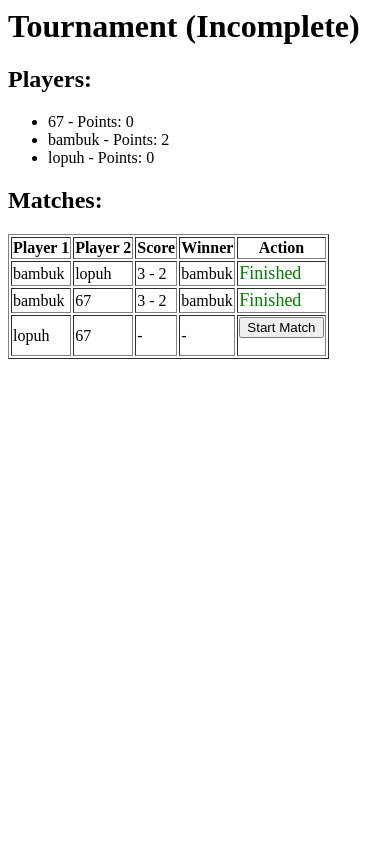
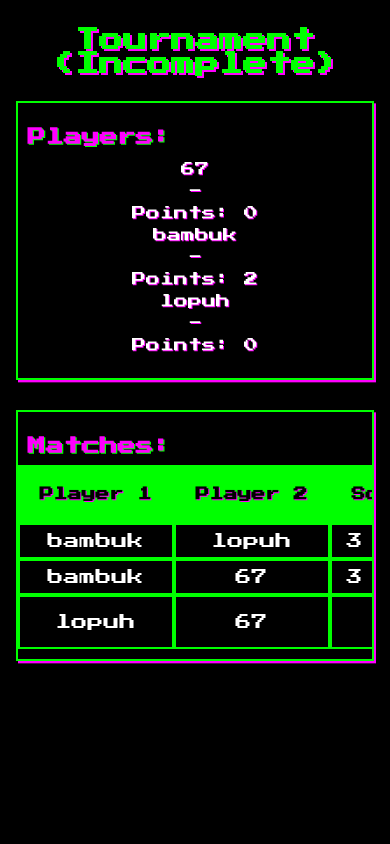
Before and after one commit to NourMurat/tr, a Django app: page /tournaments/2/ in a window 390 px wide. Run offline with Django 4.2, Linux system fonts and the light colour scheme; data comes from the database, SQL or seed files in the repository; both versions use the stored data as it was after the commit.

Commit message:
tournament styles

```diff
--- /dev/null
+++ b/services/game/tournaments/static/tournaments/css/view.css
@@ -0,0 +1,218 @@
+/* RESET of ALL browser's Styles */
+:root {
+    --primary-color: #00ff00;
+    --secondary-color: #ff00ff;
+    --background-color: #000000;
+    --text-color: #ffffff;
+    --danger-color: #ff4444;
+    --success-color: #00ff00;
+    --border-radius: 8px;
+    --transition-speed: 0.3s;
+    --h1-size: 33px;
+    --h2-size: 24px;
+    --text-size: 18px;
+    --table-head-size: 20px;
+    --table-text-size: 16px;
+    --button-text-size: 16px;
+    --section-padding: 20px;
+    --table-cell-padding: 20px;
+}
+
+*,*::before,*::after {
+    -moz-box-sizing: border-box;
+    -webkit-box-sizing: border-box;
+    box-sizing: border-box;
+}
+
+:focus,:active{outline: none;}
+a:focus,a:active{outline: none;}
+nav,footer,header,aside{display: block;}
+html,body{
+    height: 100%;
+    width: 100%;
+    font-size: 100%;
+    line-height: 1;
+    margin: 0;
+    padding: 0;
+    -ms-text-size-adjust: 100%;
+    -moz-text-size-adjust: 100%;
+    -webkit-text-size-adjust: 100%;
+}
+
+body {
+    background-color: var(--background-color);
+    color: var(--text-color);
+    font-family: 'Press Start 2P';
+    padding: min(20px, 3vw);
+    display: flex;
+    flex-direction: column;
+    gap: clamp(15px, 3vw, 30px);
+    min-height: 100vh;
+    max-width: 1400px;
+    margin: 0 auto;
+    width: 95%;
+}
+
+h1 {
+    font-size: clamp(24px, 5vw, var(--h1-size));
+    color: var(--primary-color);
+    text-shadow: clamp(2px, 0.5vw, 3px) clamp(2px, 0.6vw, 4px) 0 var(--secondary-color);
+    text-align: center;
+    margin-bottom: clamp(10px, 2vw, 20px);
+}
+
+h2 {
+    font-size: clamp(18px, 4vw, var(--h2-size));
+    color: var(--secondary-color);
+    text-shadow: clamp(1px, 0.3vw, 2px) clamp(1px, 0.3vw, 2px) 0 var(--primary-color);
+    margin-bottom: clamp(10px, 2vw, 15px);
+}
+
+.section {
+    border: clamp(2px, 0.5vw, 4px) solid var(--primary-color);
+    box-shadow: clamp(2px, 0.5vw, 3px) clamp(2px, 0.6vw, 4px) 0 var(--secondary-color);
+    padding: clamp(10px, 2vw, var(--section-padding));
+    margin-bottom: clamp(15px, 3vw, 30px);
+}
+
+.players-list {
+    list-style: none;
+    padding: 0;
+    display: flex;
+    flex-direction: column;
+    gap: clamp(8px, 1.5vw, 15px);
+}
+
+.player-item {
+    font-size: clamp(14px, 2.5vw, var(--text-size));
+    color: var(--text-color);
+    text-shadow: 1px 1px 0 var(--secondary-color);
+    display: grid;
+    grid-template-columns: minmax(auto, 1fr) auto minmax(auto, 1fr);
+    gap: clamp(8px, 1.5vw, 15px);
+    align-items: center;
+    justify-items: center;
+}
+
+.table-container {
+    overflow-x: auto;
+    margin-top: 20px;
+}
+
+table {
+    width: 100%;
+    border-collapse: separate;
+    border-spacing: 0;
+    color: var(--text-color);
+    text-align: center;
+    font-size: clamp(12px, 2vw, var(--table-text-size));
+}
+
+th, td {
+    padding: clamp(8px, 1.5vw, var(--table-cell-padding));
+    text-align: center;
+    border: 2px solid var(--primary-color);
+    min-width: clamp(100px, 15vw, 150px);
+}
+
+th {
+    background-color: var(--primary-color);
+    color: var(--background-color);
+    font-size: clamp(14px, 2.5vw, var(--table-head-size));
+    text-shadow: 1px 1px 0 var(--secondary-color);
+    padding: 20px;
+    white-space: nowrap;
+}
+
+td {
+    font-size: 16px;
+}
+
+tr:hover td {
+    background-color: rgba(0, 255, 0, 0.1);
+}
+
+button {
+    padding: clamp(8px, 1.5vw, 15px) clamp(12px, 2vw, 20px);
+    font-size: clamp(12px, 2vw, var(--button-text-size));
+    font-family: 'Press Start 2P';
+    border: 3px solid var(--primary-color);
+    color: var(--primary-color);
+    text-shadow: 1px 2px 0 var(--secondary-color);
+    background-color: var(--background-color);
+    box-shadow: inset 0 0 10px 0 var(--secondary-color);
+    cursor: pointer;
+    transition: all var(--transition-speed);
+}
+
+button:hover {
+    transform: scale(1.05);
+    box-shadow: inset 0 0 20px 0 var(--secondary-color);
+}
+
+.status-finished {
+    color: var(--success-color);
+    font-size: clamp(12px, 2vw, var(--text-size));
+    text-shadow: 1px 1px 0 var(--secondary-color);
+}
+
+.winner-section {
+    text-align: center;
+    padding: clamp(15px, 3vw, 30px);
+    border: 4px solid var(--success-color);
+    box-shadow: 0 0 20px var(--success-color);
+    animation: glow 1.5s ease-in-out infinite alternate;
+}
+
+@keyframes glow {
+    from {
+        box-shadow: 0 0 20px var(--success-color);
+    }
+    to {
+        box-shadow: 0 0 30px var(--success-color), 0 0 40px var(--secondary-color);
+    }
+}
+
+form {
+    margin: 0;
+}
+
+/* Медиа-запросы для очень маленьких экранов */
+@media (max-width: 480px) {
+    .player-item {
+        grid-template-columns: 1fr;
+        text-align: center;
+    }
+
+    table {
+        display: block;
+        overflow-x: auto;
+    }
+
+    th, td {
+        white-space: nowrap;
+        min-width: 80px;
+    }
+
+    .section {
+        padding: 10px;
+    }
+}
+
+/* Медиа-запросы для средних экранов */
+@media (max-width: 768px) {
+    body {
+        width: 98%;
+    }
+
+    .table-container {
+        margin: 0 -10px;
+    }
+}
+
+/* Медиа-запросы для больших экранов */
+@media (min-width: 1400px) {
+    body {
+        width: 1400px;
+    }
+}
--- a/services/game/tournaments/templates/tournaments/view_tournament.html
+++ b/services/game/tournaments/templates/tournaments/view_tournament.html
@@ -1,14 +1,34 @@
+{% load static %}
+
+<!DOCTYPE html>
+<html lang="en">
+<head>
+    <meta charset="UTF-8">
+    <meta name="viewport" content="width=device-width, initial-scale=1.0">
+    <title>Tournament View</title>
+    <link href="https://fonts.googleapis.com/css2?family=Press+Start+2P&family=Roboto:wght@300;400;700&display=swap" rel="stylesheet">
+    <link rel="stylesheet" href="{% static 'tournaments/css/view.css' %}">
+</head>
+<body>
     <h1>Tournament ({{ status }})</h1>
 
+    <div class="section">
         <h2>Players:</h2>
-<ul>
+        <ul class="players-list">
             {% for player, score in player_scores.items %}
-    <li>{{ player.nickname }} - Points: {{ score }}</li>
+            <li class="player-item">
+                <span>{{ player.nickname }}</span>
+                <span>-</span>
+                <span>Points: {{ score }}</span>
+            </li>
             {% endfor %}
         </ul>
+    </div>
 
+    <div class="section">
         <h2>Matches:</h2>
-<table border="1">
+        <div class="table-container">
+            <table>
                 <thead>
                     <tr>
                         <th>Player 1</th>
@@ -37,7 +57,7 @@
                                 -
                             {% endif %}
                         </td>
-            <td style="align-items: center;">
+                        <td>
                             {% if not match.is_complete %}
                             <form method="post" action="{% url 'tournaments:start_match' match.id %}">
                                 {% csrf_token %}
@@ -45,14 +65,20 @@
                             </form>
                             {% endif %}
                             {% if match.is_complete %}
-                    <span style="color:green; font-size: large;"> Finished</span>
+                                <span class="status-finished">Finished</span>
                             {% endif %}
                         </td>
                     </tr>
                     {% endfor %}
                 </tbody>
             </table>
+        </div>
+    </div>
 
     {% if winner %}
+    <div class="winner-section">
         <h2>Tournament Winner: {{ winner.nickname }}</h2>
+    </div>
     {% endif %}
+</body>
+</html>
```
Also changed, not shown: services/game/tournaments/static/tournaments/css/add.css (added, +154 -0 lines), services/game/tournaments/static/tournaments/css/create.css (added, +96 -0 lines), services/game/tournaments/templates/tournaments/add_players.html (+7 -4 lines), services/game/tournaments/templates/tournaments/create_tournament.html (+4 -3 lines), services/game/db.sqlite3, services/game/tournaments/static/tournaments/css/styles.css (deleted), 2 other files. Lines whose indentation alone changed are shown as unchanged.
